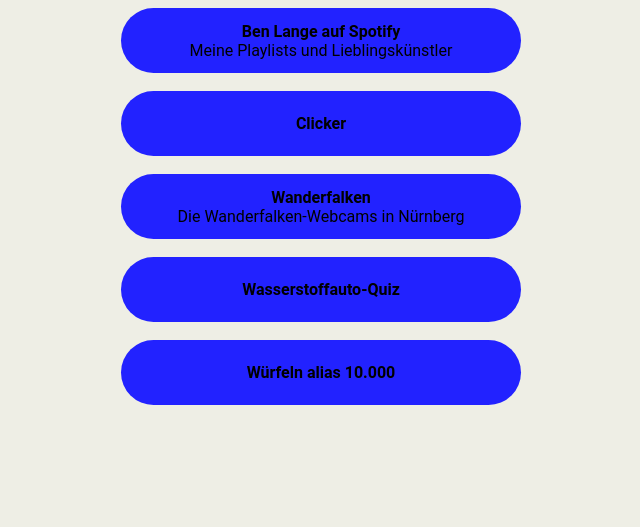
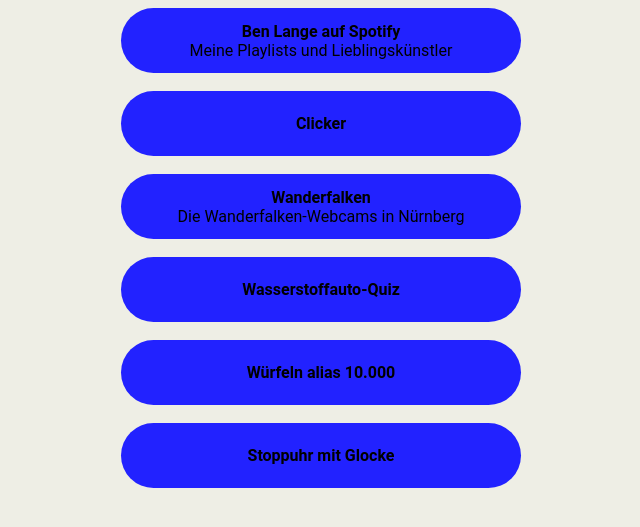
Before and after one commit to ben5594/ben5594.github.io, a plain HTML site: page index.html in a window 1280 px wide. Shown: the part 87-614 px from the top of the page, without its empty margins (319-959 px from the left). Drawn offline with Linux system fonts and the light colour scheme.

Commit message:
Update index.html

```diff
--- a/index.html
+++ b/index.html
@@ -118,5 +118,9 @@
 		<a href="https://ben5594.github.io/10000" target="_blank">
 			<button class="button"><b>Würfeln alias 10.000</b></button>
 		</a>
+		<br><br>
+		<a href="https://ben5594.github.io/Stoppuhr" target="_blank">
+			<button class="button"><b>Stoppuhr mit Glocke</b></button>
+		</a>
 	</body>
 </html>
```
